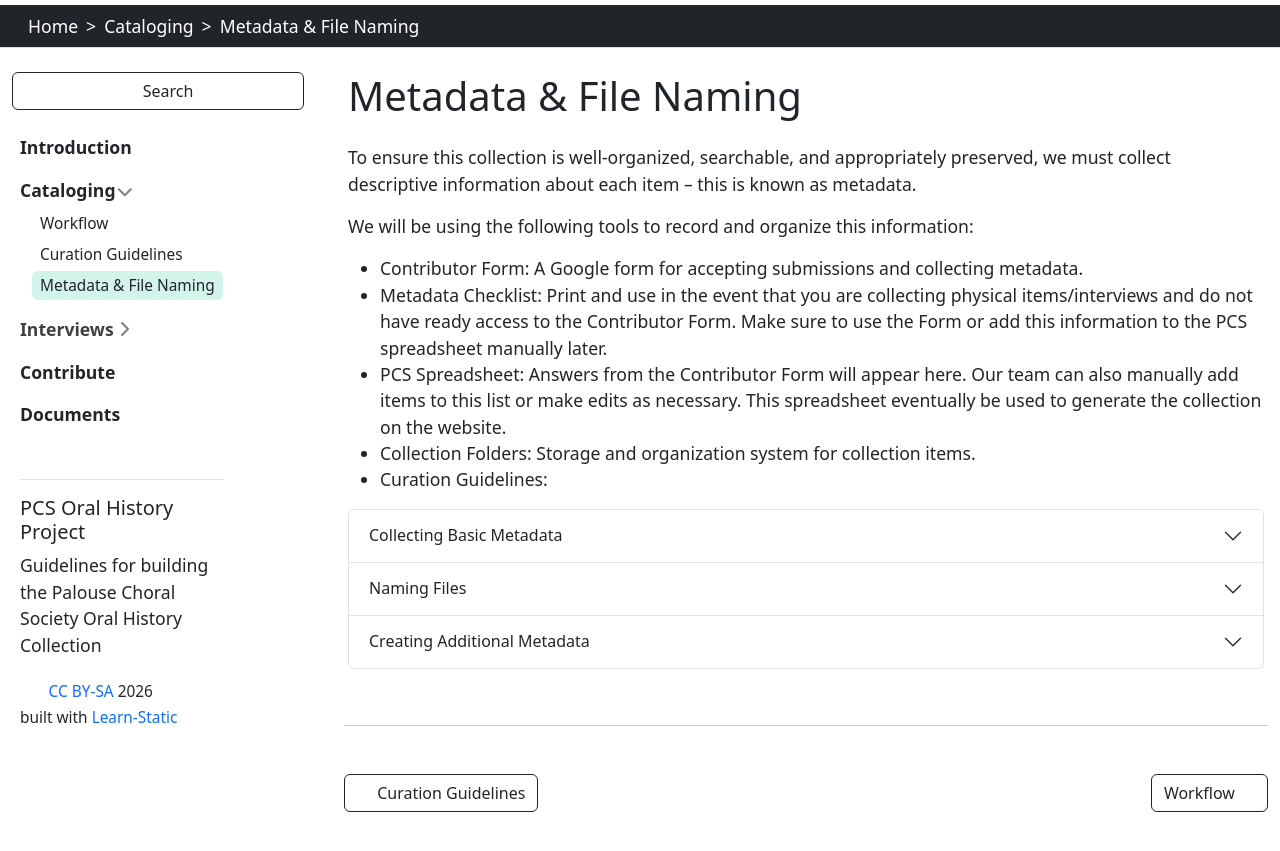
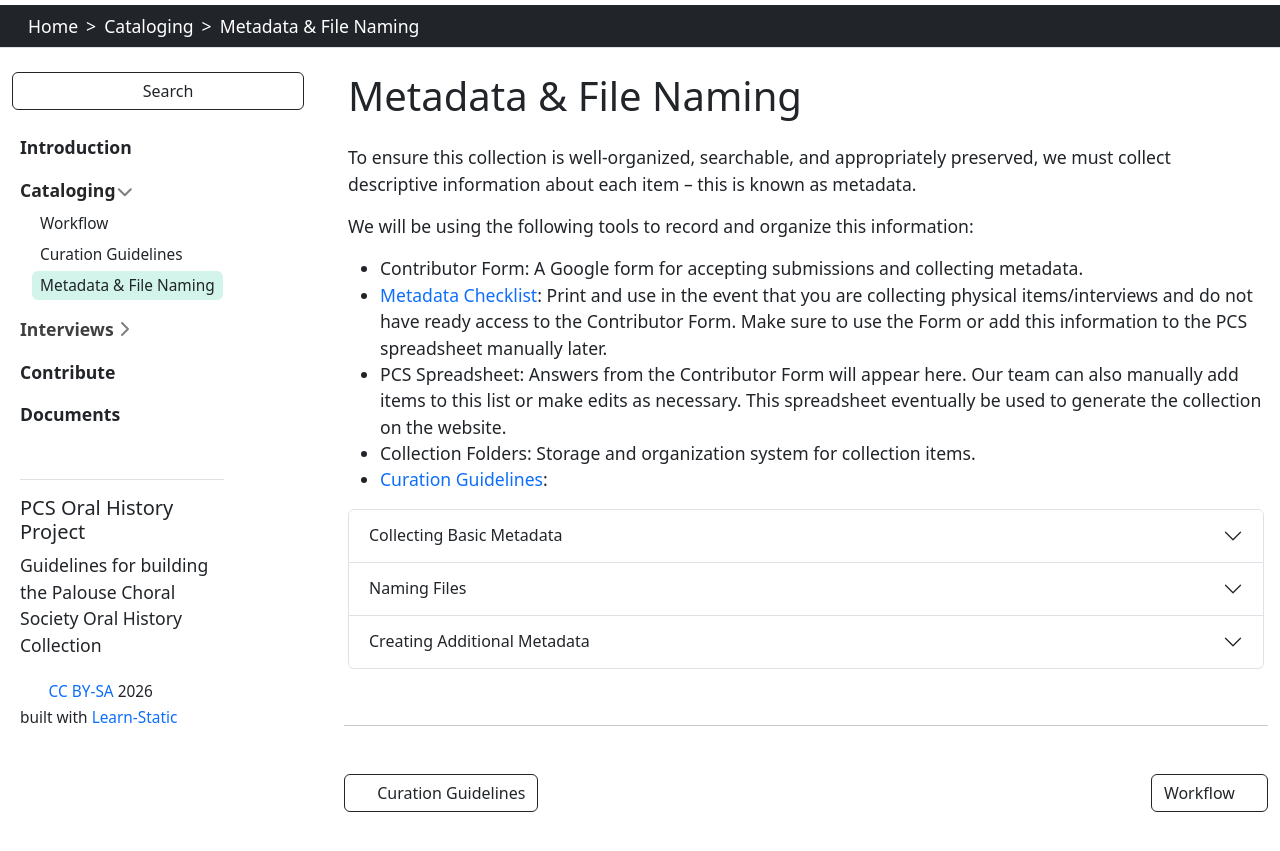
Before and after one commit to llove28/pcs-project, a Jekyll site: the page built from content/cataloging/metadata.md, in a window 1280 px wide and 900 px high, scrolled down 656 px. Shown: the top 851 px of the window. Built offline with Jekyll 4.4.1, drawn with Linux system fonts in a browser that asks for light colours; part of the change alters nothing that is shown.

```diff
--- a/content/cataloging/metadata.md
+++ b/content/cataloging/metadata.md
@@ -9,10 +9,10 @@ To ensure this collection is well-organized, searchable, and appropriately prese
 We will be using the following tools to record and organize this information:
 
 - Contributor Form: A Google form for accepting submissions and collecting metadata.
-- Metadata Checklist: Print and use in the event that you are collecting physical items/interviews and do not have ready access to the Contributor Form. Make sure to use the Form or add this information to the PCS spreadsheet manually later.
+- [Metadata Checklist](https://docs.google.com/document/d/1OXNd2J0EApIa9E5ScstGEZs18t2P0WNPsi06LpOyHN8/edit?usp=sharing): Print and use in the event that you are collecting physical items/interviews and do not have ready access to the Contributor Form. Make sure to use the Form or add this information to the PCS spreadsheet manually later.
 - PCS Spreadsheet: Answers from the Contributor Form will appear here. Our team can also manually add items to this list or make edits as necessary. This spreadsheet eventually be used to generate the collection on the website.
 - Collection Folders: Storage and organization system for collection items.
-- Curation Guidelines:
+- [Curation Guidelines](https://llove28.github.io/pcs-project/content/cataloging/curation-guidelines.html):
 
 
 {% include accordion.html title1="Collecting Basic Metadata" text1="
```
